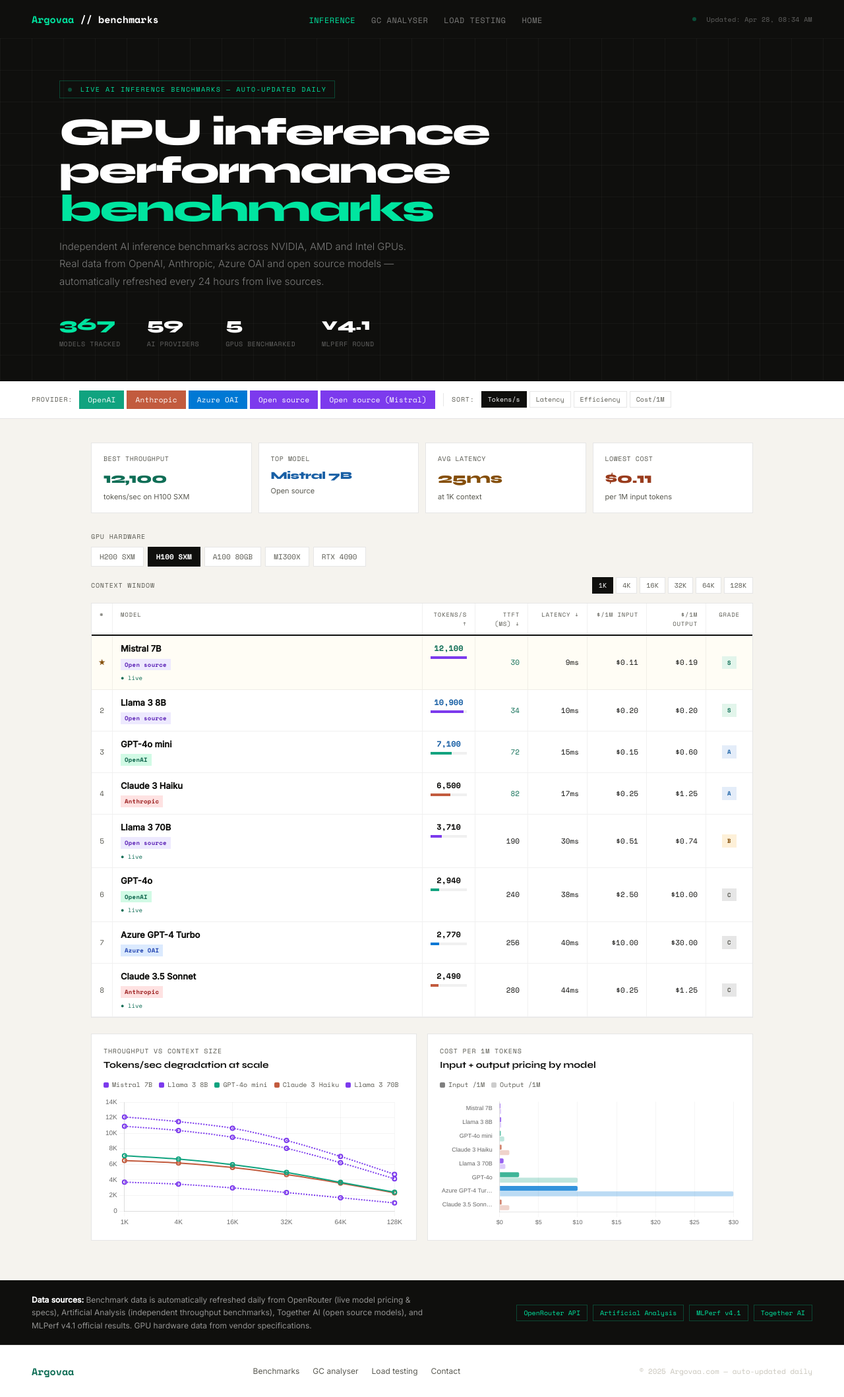
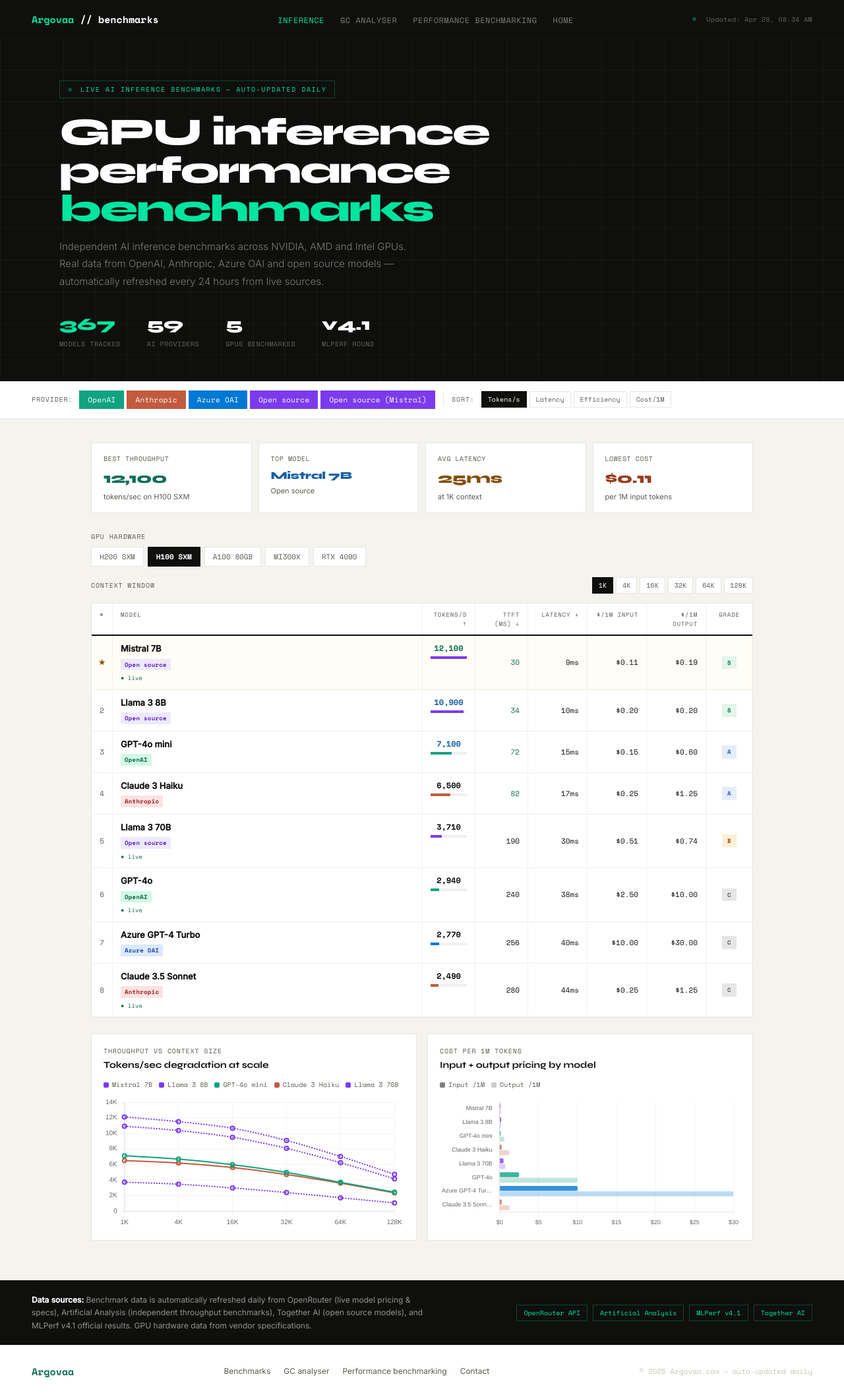
Before and after one commit to essramm/argovaa-site, a plain HTML site: page benchmarks.html in a window 1280 px wide. Shown: the whole page at 66% size. Drawn offline with nearby package versions, Linux system fonts and the light colour scheme.

Commit message:
Update benchmarks.html

```diff
--- a/benchmarks.html
+++ b/benchmarks.html
@@ -198,7 +198,7 @@
   <ul class="nav-links">
     <li><a href="benchmarks.html" class="active">Inference</a></li>
     <li><a href="analyser.html">GC analyser</a></li>
-    <li><a href="perftest.html">Load testing</a></li>
+    <li><a href="perftest.html">Performance benchmarking</a></li>
     <li><a href="index.html">Home</a></li>
   </ul>
   <div class="nav-right">
@@ -317,7 +317,7 @@
   <div class="flinks">
     <a href="benchmarks.html">Benchmarks</a>
     <a href="analyser.html">GC analyser</a>
-    <a href="perftest.html">Load testing</a>
+    <a href="perftest.html">Performance benchmarking</a>
     <a href="index.html#contact">Contact</a>
   </div>
   <div class="fcopy">© 2025 Argovaa.com — auto-updated daily</div>
```
